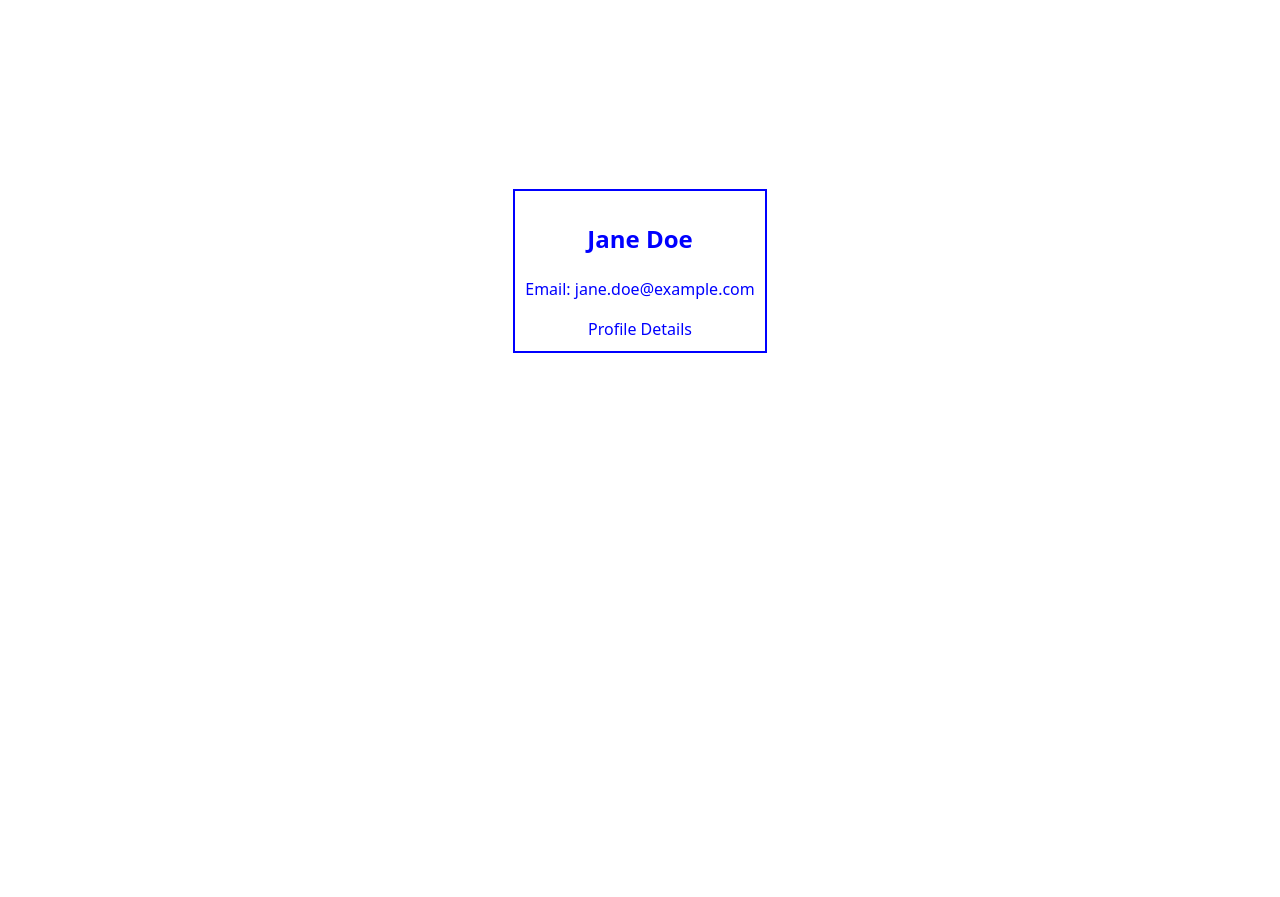
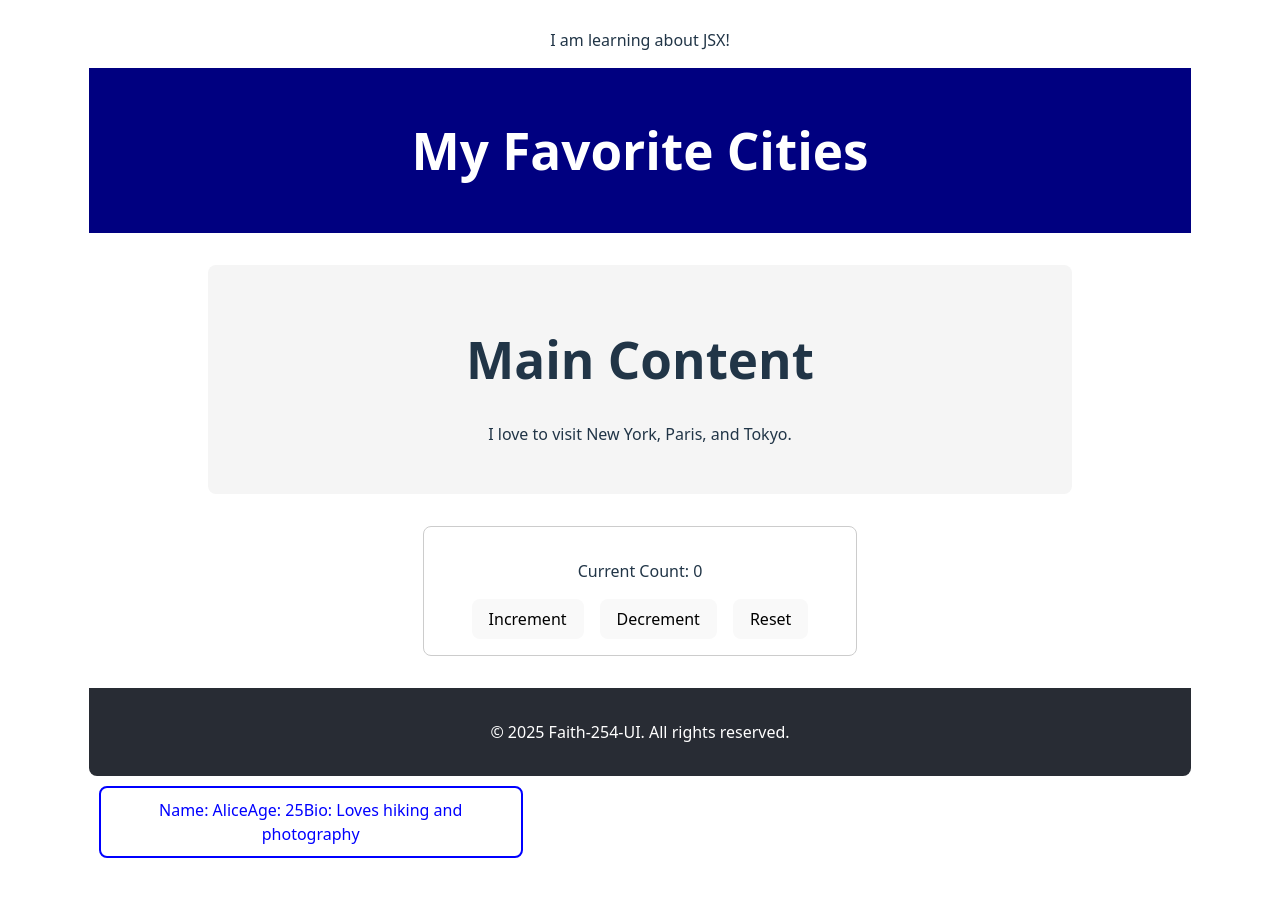
Before and after one commit to Faith-254-UI/alx-fe-reactjs, a React (Vite) app in the folder alx-react-app-props/: page / in a window 1280 px wide. Shown: the part 129-1026 px from the top of the page. Before the commit the page ends 800 px from the top, so only its background shows below. Built offline with nearby package versions, Linux system fonts and the light colour scheme.

Commit message:
Implement Context API for UserProfile with required styling

```diff
--- a/alx-react-app-props/src/App.jsx
+++ b/alx-react-app-props/src/App.jsx
@@ -1,15 +1,26 @@
 import './App.css';
-import ProfilePage from './components/ProfilePage';
-import UserContext from './UserContext';
+import WelcomeMessage from './components/WelcomeMessage';
+import Header from './components/Header';
+import MainContent from './components/MainContent';
+import Footer from './components/Footer';
+import Counter from './components/Counter';
+import UserProfile from './components/UserProfile';
+import UserContext from './UserContext';  // Import context
 
 function App() {
-  const userData = { name: "Jane Doe", email: "jane.doe@example.com" };
+  const userData = { name: "Alice", age: 25, bio: "Loves hiking and photography" };
 
   return (
     <div>
-      {/* Wrap the ProfilePage with UserContext */}
+      <WelcomeMessage />
+      <Header />
+      <MainContent />
+      <Counter />
+      <Footer />
+
+      {/* Wrap UserProfile with context */}
       <UserContext.Provider value={userData}>
-        <ProfilePage />
+        <UserProfile />
       </UserContext.Provider>
     </div>
   );
--- /dev/null
+++ b/alx-react-app-props/src/components/UserProfile.jsx
@@ -0,0 +1,23 @@
+import React, { useContext } from 'react';
+import UserContext from '../UserContext';
+
+function UserProfile() {
+  const user = useContext(UserContext);
+
+  return (
+    <div style={{
+      border: "2px solid blue",
+      padding: "10px",
+      margin: "10px",
+      color: "blue",
+      borderRadius: "8px",
+      maxWidth: "400px"
+    }}>
+      <span>Name: {user.name}</span>
+      <span>Age: {user.age}</span>
+      <span>Bio: {user.bio}</span>
+    </div>
+  );
+}
+
+export default UserProfile;
```
